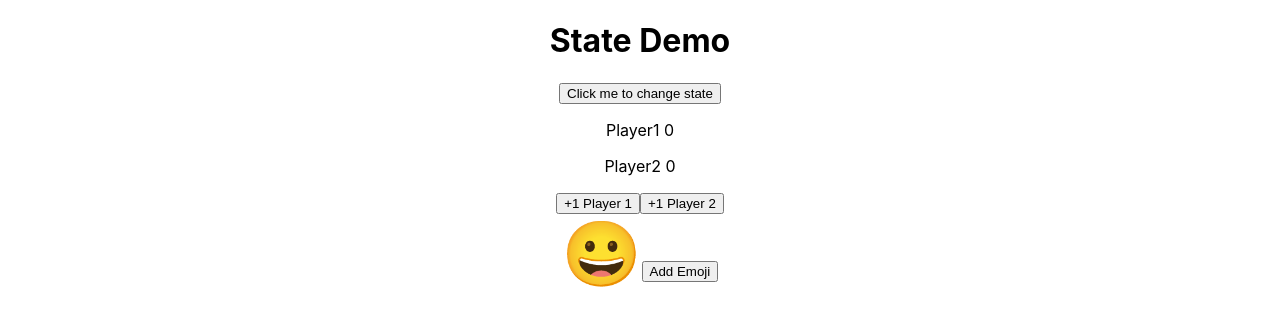
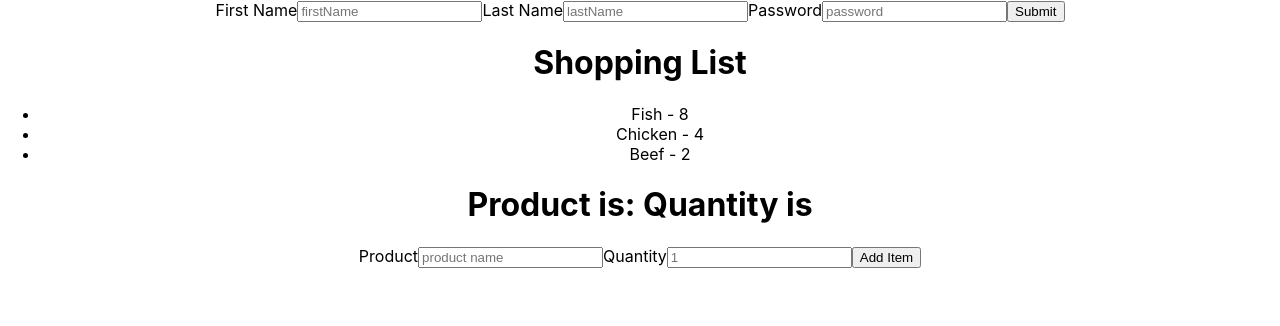
Before and after one commit to tiffdawn15/react-templates, a React (Create React App) app: page / in a window 1280 px wide. Shown: the top 326 px of the page. Built offline with nearby package versions, Linux system fonts and the light colour scheme.

Commit message:
lesson 69

```diff
--- a/package.json
+++ b/package.json
@@ -8,6 +8,7 @@
     "@testing-library/user-event": "^13.5.0",
     "react": "^18.3.1",
     "react-dom": "^18.3.1",
+    "react-hook-form": "^7.56.1",
     "react-scripts": "5.0.1",
     "uuid": "^11.1.0",
     "web-vitals": "^2.1.4"
--- a/src/App.js
+++ b/src/App.js
@@ -1,45 +1,17 @@
 import "./App.css";
-// import Counter from "./Counter";
-// import Form from './Form';
-import Dumb from "./state-demo/Dumb";
-import ScoreKeeper from "./state-demo/ScoreKeeper";
-import Emojilicker from "./state-demo/Emojilicker";
-// import Toggler from './Toggler';
-// const data = [
-//   {item: 'eggs', quantity: 12, completed: false},
-//   {item: 'milk', quantity: 1, completed: true},
-//   {item: 'cheese', quantity: 2, completed: false},
-//   {item: 'chicken', quantity: 4, completed: false},
-//   {item: 'carrots', quantity: 2, completed: true}
+import ShoppingListForm from "./react-forms/ShoppingListForm";
+import SignupForm from "./react-forms/SignupForm";
+import ShoppingList from "./react-forms/ShoppingList";
 
-// ]
-
+// Import the different componenets here to see the demos.
 function App() {
   return (
     <div className="App">
-     <h1> State Demo</h1>
-     <Dumb />
-     <ScoreKeeper />
-     <Emojilicker />
+      <SignupForm />
+
+      <ShoppingList/>
     </div>
   );
 }
 
 export default App;
-
-// NOTE: Example of how to use components with props
-// <div className="App">
-// {/* <Greeter person="Tiff" from="Rita"/> */}
-// {/* <LoginForm />
-// <DiceHand />
-// <Chicken />  */}
-// {/* <ListPicker values={[1, 2, 3]}/> */ }
-// {/* <Heading color="pink" text="Welcome"/>
-// <DoubleDice />
-// <ColorList colors={["red", "green", "blue"]} /> */}
-// {/* <ShoppingList items={data} /> */}
-// <Counter />
-// <Toggler />
-//  {/* <Form /> */}
-//  {/* <Clicker /> */}
-// </div>
--- /dev/null
+++ b/src/react-forms/ShoppingList.jsx
@@ -0,0 +1,35 @@
+import { useState } from "react";
+import ShoppingListForm from "./ShoppingListForm";
+
+function ShoppingList() {
+
+  const [item, setItems] = useState([
+    { id: 1, product: "Fish", quantity: 8 },
+    { id: 2, product: "Chicken", quantity: 4 },
+    { id: 3, product: "Beef", quantity: 2 },
+  ]);
+
+  const addItem = (newItem) => {
+    setItems((currItems) => {
+      return [...currItems, { ...newItem, id: currItems.length + 1 }];
+    });
+  };
+
+  return (
+    <div>
+      <h1>Shopping List</h1>
+      <ul>
+        {item.map((item) => (
+          <li key={item.id}>
+            {item.product} - {item.quantity}
+          </li>
+        ))}
+      </ul>
+
+
+      <ShoppingListForm addItem={addItem} />
+    </div>
+  );
+}
+
+export default ShoppingList;
--- /dev/null
+++ b/src/react-forms/ShoppingListForm.jsx
@@ -0,0 +1,51 @@
+import { useState } from "react";
+
+function ShoppingListForm({ addItem }) {
+  const [formData, setFormData] = useState({ product: "", quantity: "" });
+  const handleChange = (e) => {
+    setFormData((currData) => {
+      return {
+        ...currData,
+        [e.target.name]: e.target.value,
+      };
+    });
+  };
+
+  const handleSubmit = (e) => {
+    // When forms are submitted the page naturally refreshes. Prevent default
+    e.preventDefault();
+    addItem(formData);
+    setFormData({ product: "", quantity: "" }); // Reset form fields
+
+  };
+  return (
+    <form onSubmit={handleSubmit}>
+      <h1>
+        Product is: {formData.product} Quantity is {formData.quantity}{" "}
+      </h1>
+      <label htmlFor="product">Product</label>
+      <input
+        type="text"
+        placeholder="product name"
+        name="product"
+        id="product"
+        onChange={handleChange}
+        value={formData.product}
+      />
+
+      <label htmlFor="quantity">Quantity</label>
+      <input
+        type="number"
+        placeholder="1"
+        name="quantity"
+        id="quantity"
+        onChange={handleChange}
+        value={formData.quantity}
+      />
+
+      <button > Add Item </button>
+    </form>
+  );
+}
+
+export default ShoppingListForm;
--- /dev/null
+++ b/src/react-forms/SignupForm.jsx
@@ -0,0 +1,62 @@
+import { useState } from "react";
+
+function SignupForm() {
+  const [formData, setFormData] = useState({ firstName: "", lastName: "", password: "" });
+
+  const handleChange = (e) => {
+    const changedField = e.target.name;
+    const newValue = e.target.value;
+
+    setFormData((currData) => {
+      currData[changedField] = newValue;
+      return { ...currData,
+        // Below is an exampled of Computed Property Names syntax
+        [changedField]: newValue,
+       };
+    });
+  }
+
+    const handleSubmit = (e) => {
+      e.preventDefault();
+      console.log(formData);
+    };
+    return (
+      <div>
+        <label htmlFor="username">First Name</label>
+        <input
+          type="text"
+          placeholder="firstName"
+          value={formData.firstName}
+          onChange={handleChange}
+          name="firstName"
+          id="firstName"
+        />
+        <label htmlFor="username">Last Name</label>
+
+        <input
+          type="text"
+          placeholder="lastName"
+          value={formData.lastName}
+          onChange={handleChange}
+          name="lastName"
+          id="lastName"
+        />
+
+        <label htmlFor="password">Password</label>
+
+        <input
+          type="password"
+          placeholder="password"
+          value={formData.password}
+          onChange={handleChange}
+          name="passsword"
+          id="password"
+        />
+
+        <button onClick={handleSubmit}>Submit</button>
+      </div>
+    );
+  };
+
+
+export default SignupForm;
```
Also changed, not shown: src/ReactNotes.md (+21 -3 lines), src/react-forms/UserNameForm.jsx (added, +24 -0 lines).
